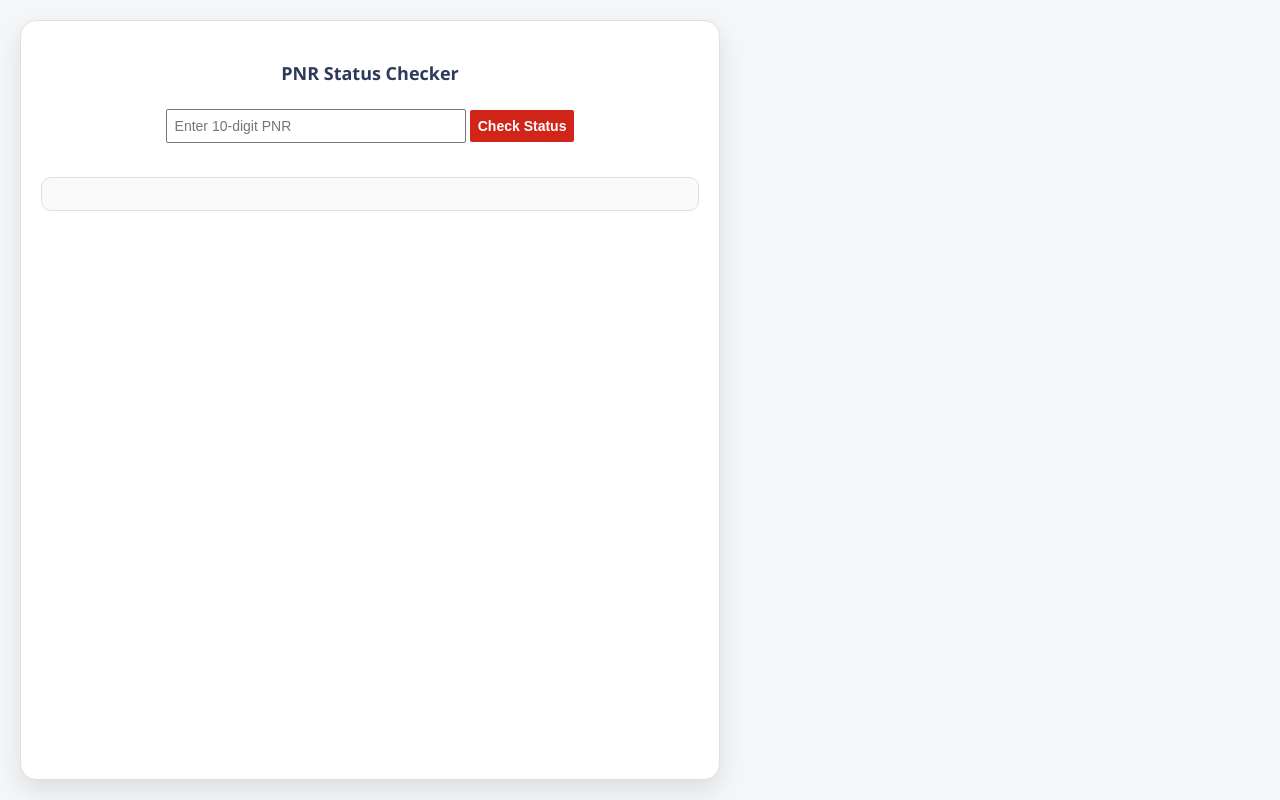
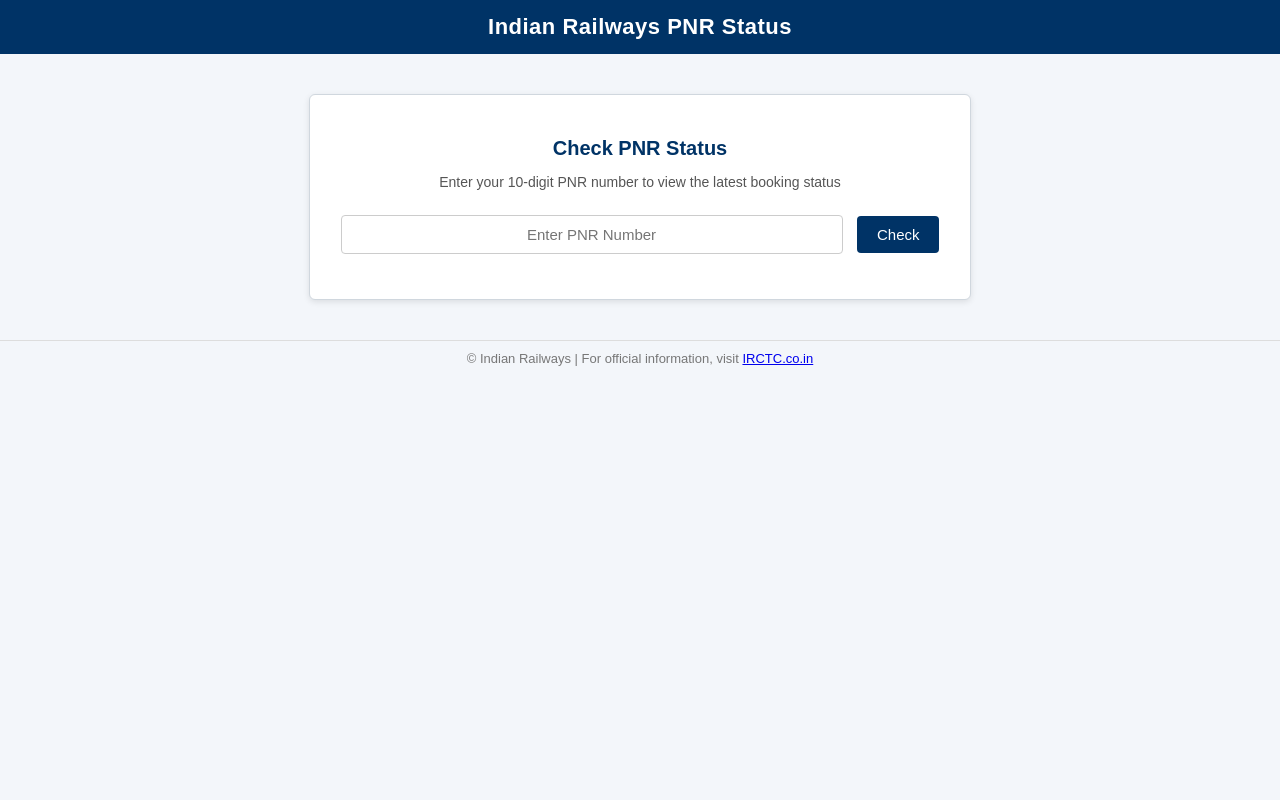
Before and after one commit to naveen-akash-na/train, a plain HTML site: page pnr.html in a window 1280 px wide. Drawn offline with Linux system fonts and the light colour scheme.

Commit message:
Update pnr.html

```diff
--- a/pnr.html
+++ b/pnr.html
@@ -3,137 +3,154 @@
 <head>
   <meta charset="UTF-8" />
   <meta name="viewport" content="width=device-width, initial-scale=1.0"/>
-  <title>PNR Status Checker</title>
+  <title>PNR Status Checker | IRCTC Style</title>
   <style>
-    * {
-      box-sizing: border-box;
+    body {
+      font-family: Arial, sans-serif;
+      background-color: #f3f6fa;
+      margin: 0;
+      padding: 0;
     }
 
-    body {
-      margin: 0;
-      font-family: 'Segoe UI', Roboto, sans-serif;
-      background: #f4f6f8;
-      display: flex;
-      justify-content: start;
-      padding: 20px;
-      min-height: 100vh;
+    header {
+      background-color: #003366;
+      color: white;
+      text-align: center;
+      padding: 14px 0;
+      font-size: 22px;
+      font-weight: bold;
+      letter-spacing: 0.5px;
     }
 
     .container {
-      background: #ffffff;
-      padding: 25px 20px;
-      border-radius: 16px;
-      max-width: 700px;
-      width: 100%;
-      box-shadow: 0 10px 25px rgba(0, 0, 0, 0.1);
-      border: 1px solid #e0e0e0;
-    }
-
-    .train-image {
-      display: block;
-      margin: 0 auto 16px;
-      max-height: 120px;
-      object-fit: contain;
+      width: 90%;
+      max-width: 600px;
+      background: white;
+      margin: 40px auto;
+      padding: 25px 30px;
+      border: 1px solid #d0d7de;
+      border-radius: 6px;
+      box-shadow: 0 2px 6px rgba(0,0,0,0.1);
     }
 
     h2 {
       text-align: center;
-      font-size:18px;
-      color: #2e3a59;
-      margin-bottom: 24px;
+      color: #003366;
+      font-size: 20px;
+      margin-bottom: 10px;
     }
 
+    p.subtitle {
+      text-align: center;
+      color: #555;
+      margin-bottom: 25px;
+      font-size: 14px;
+    }
 
-    input[type="text"]{
-      border-color: lightblack;
-      border-width:1px;
-      border-style:solid;
-      outline: none;
-      padding: 8px;
-      font-size: 14px;
-      border-radius:2px;
-      width: 300px;
-      margin-bottom:10px;
+    .form-group {
+      text-align: center;
+      margin-bottom: 20px;
+    }
+
+    input[type="text"] {
+      width: 80%;
+      padding: 10px;
+      border: 1px solid #ccc;
+      border-radius: 4px;
+      font-size: 15px;
+      text-align: center;
     }
 
     button {
-      width: auto;
-      padding: 8px;
-      font-size: 14px;
-      background-color: #d22519;
-      color: #fff;
+      background-color: #003366;
+      color: white;
       border: none;
-      border-radius: 2px;
-      font-weight: bold;
+      padding: 10px 20px;
+      border-radius: 4px;
+      font-size: 15px;
       cursor: pointer;
-      transition: background-color 0.3s ease;
+      margin-left: 10px;
     }
 
     button:hover {
-      background-color: #ca5b5b;
+      background-color: #00224d;
     }
 
     .result {
-      margin-top: 24px;
-      padding: 16px;
-      border: 1px solid #e0e0e0;
-      border-radius: 10px;
-      background-color: #fafafa;
+      margin-top: 25px;
+      border: 1px solid #ccc;
+      border-radius: 6px;
+      background-color: #f8faff;
+      padding: 15px;
       font-size: 15px;
-      color: #333;
+      color: #222;
       line-height: 1.6;
     }
 
-    .result div {
-      margin-bottom: 8px;
-    }
-
     .result strong {
-      color: #1a237e;
+      color: #003366;
     }
 
     .error {
+      background: #fff4f4;
       color: #d32f2f;
+      padding: 10px;
+      border: 1px solid #f0b5b5;
+      border-radius: 6px;
+      text-align: center;
+      margin-top: 20px;
       font-weight: 500;
+    }
+
+    footer {
+      text-align: center;
+      color: #777;
+      font-size: 13px;
       padding: 10px;
-      background: #ffebee;
-      border: 1px solid #f44336;
-      border-radius: 8px;
+      border-top: 1px solid #ddd;
+      margin-top: 40px;
     }
 
     @media (max-width: 520px) {
       .container {
-        padding: 20px 16px;
+        padding: 20px;
       }
-
-      h2 {
-        font-size: 1.3em;
+      input[type="text"] {
+        width: 100%;
+        margin-bottom: 10px;
       }
-
-      input[type="text"],
       button {
-        font-size: 15px;
+        width: 100%;
+        margin: 0;
       }
     }
   </style>
 </head>
 <body>
+  <header>Indian Railways PNR Status</header>
+
   <div class="container">
-    <div style="text-align: center;">
-    <h2>PNR Status Checker</h2>
-    <input type="text" id="pnrInput" placeholder="Enter 10-digit PNR" />
-    <button onclick="checkPNR()">Check Status</button>
+    <h2>Check PNR Status</h2>
+    <p class="subtitle">Enter your 10-digit PNR number to view the latest booking status</p>
+
+    <div class="form-group">
+      <input type="text" id="pnrInput" placeholder="Enter PNR Number" maxlength="10" />
+      <button onclick="checkPNR()">Check</button>
     </div>
-    <div id="result" class="result"></div>
+
+    <div id="result"></div>
   </div>
+
+  <footer>© Indian Railways | For official information, visit <a href="https://www.irctc.co.in" target="_blank">IRCTC.co.in</a></footer>
 
   <script>
     async function checkPNR() {
       const pnr = document.getElementById("pnrInput").value.trim();
       const resultDiv = document.getElementById("result");
+      resultDiv.style.display = "block";
 
       if (!/^\d{10}$/.test(pnr)) {
-        resultDiv.innerHTML = "<p class='error'>❌ Please enter a valid 10-digit PNR number.</p>";
+        resultDiv.innerHTML = "<p class='error'>⚠️ Please enter a valid 10-digit PNR number.</p>";
         return;
       }
 
@@ -157,20 +174,18 @@
           const p = data.data;
 
           resultDiv.innerHTML = `
-            <div><strong>🎫 PNR:</strong> ${p.pnrNumber}</div>
-            <div><strong>🚂 Train:</strong> ${p.trainName} (${p.trainNumber})</div>
-            <div><strong>📍 From:</strong> ${p.sourceStation} → <strong>To:</strong> ${p.destinationStation}</div>
-            <div><strong>🗓️ Journey Date:</strong> ${p.dateOfJourney}</div>
-            <div><strong>⏱️ Arrival:</strong> ${p.arrivalDate}</div>
-            <div><strong>📅 Booking Date:</strong> ${p.bookingDate}</div>
-            <div><strong>🪑 Class:</strong> ${p.journeyClass} | <strong>🎟️ Quota:</strong> ${p.quota}</div>
-            <div><strong>📜 Chart Status:</strong> ${p.chartStatus}</div>
-            <div><strong>🔄 VIKALP:</strong> ${p.vikalpStatus}</div>
-            <div><strong>💰 Fare:</strong> ₹${p.ticketFare}</div>
-            <div><strong>👥 Passengers:</strong><br>
-              ${p.passengerList.map((ps, i) =>
-                `👤 Passenger ${i + 1}: ${ps.currentStatus} (was ${ps.bookingStatus})`
-              ).join('<br>')}
+            <div class="result">
+              <div><strong>PNR:</strong> ${p.pnrNumber}</div>
+              <div><strong>Train:</strong> ${p.trainName} (${p.trainNumber})</div>
+              <div><strong>From:</strong> ${p.sourceStation} → <strong>To:</strong> ${p.destinationStation}</div>
+              <div><strong>Journey Date:</strong> ${p.dateOfJourney}</div>
+              <div><strong>Class:</strong> ${p.journeyClass} | <strong>Quota:</strong> ${p.quota}</div>
+              <div><strong>Chart Status:</strong> ${p.chartStatus}</div>
+              <div><strong>Passengers:</strong><br>
+                ${p.passengerList.map((ps, i) =>
+                  `Passenger ${i + 1}: <strong>${ps.currentStatus}</strong> (was ${ps.bookingStatus})`
+                ).join('<br>')}
+              </div>
             </div>
           `;
         } else {
```
